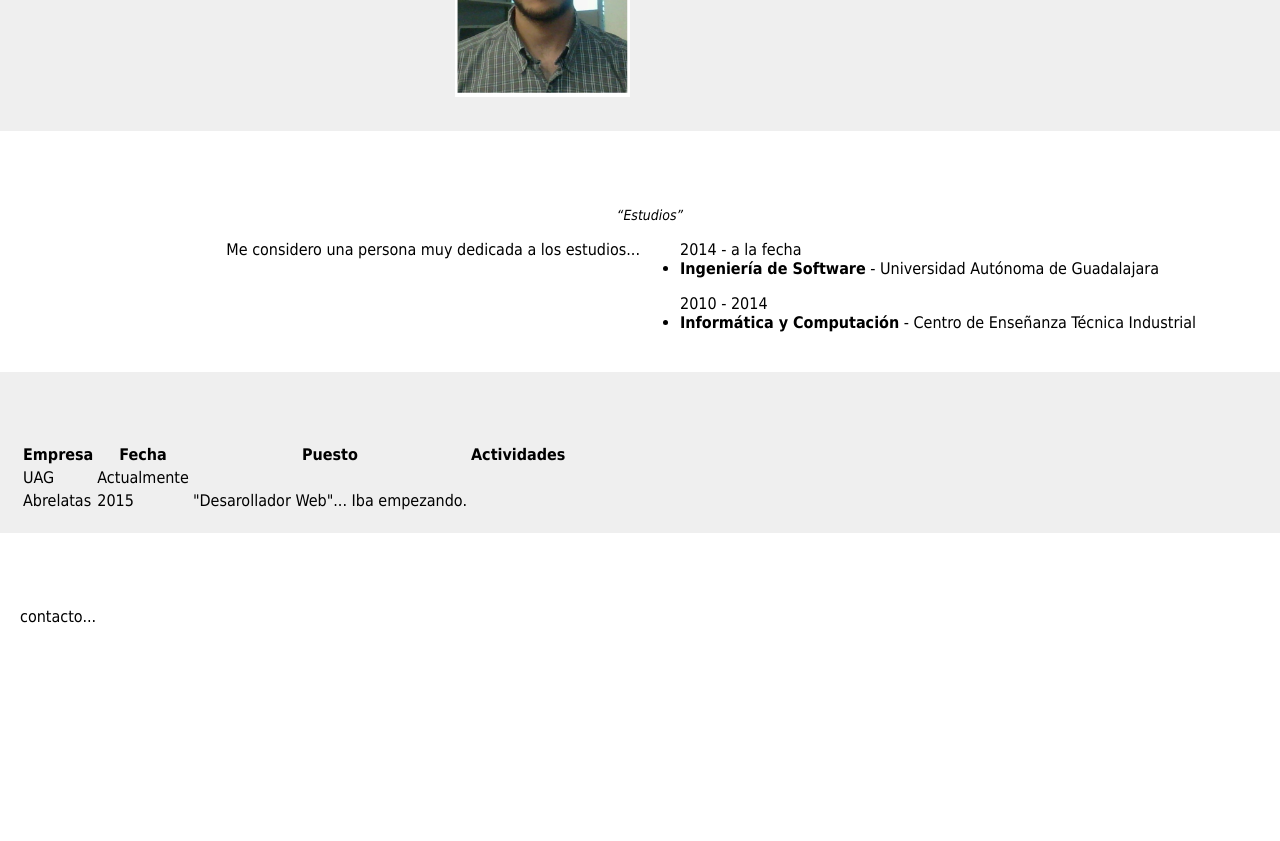
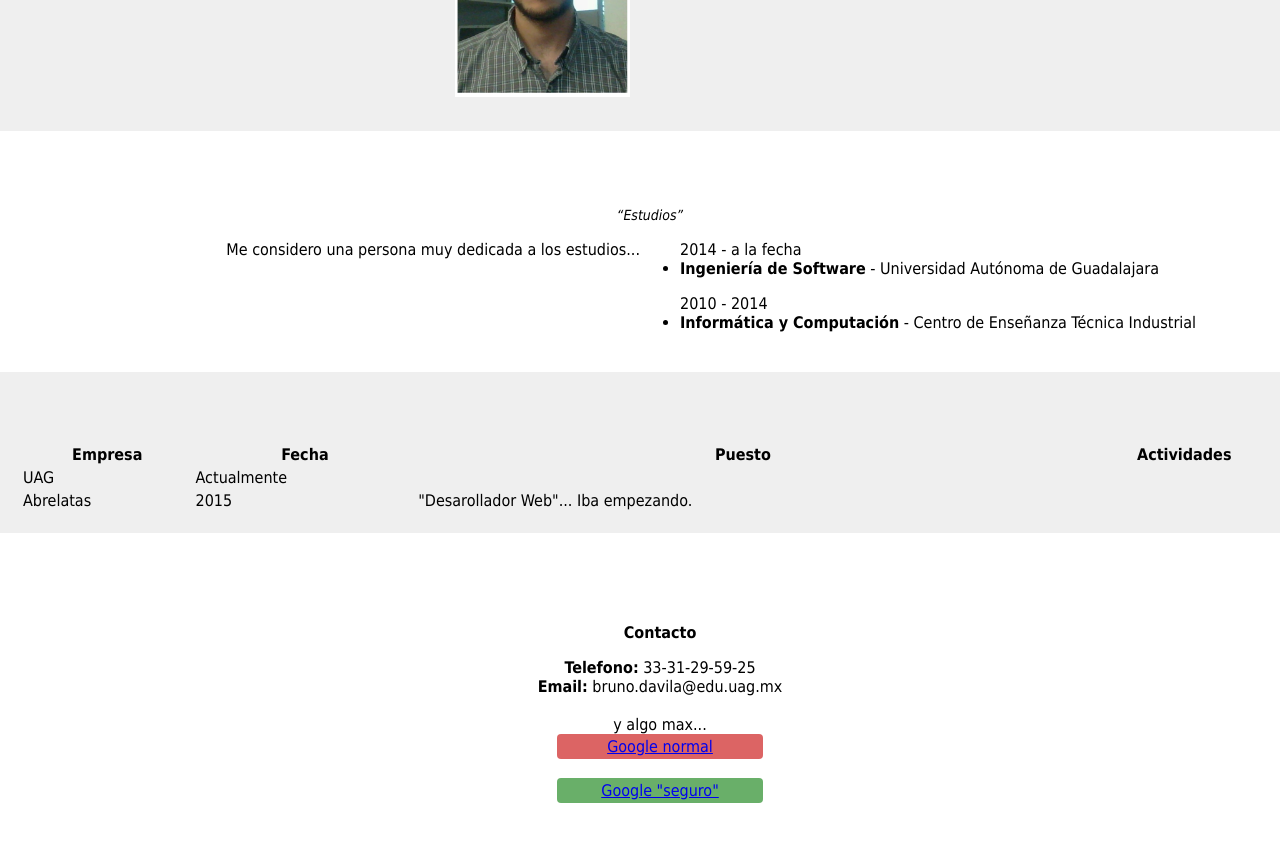
Before and after one commit to Reecus/BrunoWebSite, a plain HTML site: page index.html in a window 1280 px wide. Shown: the part 227-1068 px from the top of the page. Before the commit the page ends 873 px from the top, so only its background shows below. Drawn offline with Linux system fonts and the light colour scheme.

Commit message:
Add files via upload

```diff
--- a/Content/main.css
+++ b/Content/main.css
@@ -2,6 +2,7 @@ body{
   font-family: Tahoma,sans-serif;
   margin: 0;
   padding: :0;
+  padding-bottom: 50px;
 }
 .header{
   display: block;;
@@ -85,3 +86,35 @@ body{
    font-style: italic;
    padding-bottom: 30px;
  }
+
+ .seccion > p{
+   font-weight: bold;
+ }
+
+#ContactoSection{
+  text-align: center;;
+}
+
+#ExperienciaSection ~ span{
+  display: block;
+  padding: 20px;
+}
+
+a[href^="http://"]{
+  display: block;
+  padding: 3px;
+  background-color: #dc6464;
+  width: auto;
+  border-radius: 4px;
+  margin: auto;
+  max-width: 200px;
+}
+a[href^="https://"]{
+  display: block;
+  padding: 3px;
+  background-color: #69af69;
+  width: auto;
+  border-radius: 4px;
+  margin: auto;
+  max-width: 200px;
+}
--- a/index.html
+++ b/index.html
@@ -53,14 +53,12 @@
         </div>
       </div>
       <div class="seccion" id="ExperienciaSection">
-        <table>
+        <table style="width:100%;">
           <thead>
-            <tr>
               <th>Empresa</th>
               <th>Fecha</th>
               <th>Puesto</th>
               <th>Actividades</th>
-            </tr>
           </thead>
           <tbody>
             <tr>
@@ -77,7 +75,15 @@
         </table>
       </div>
       <div class="seccion" id="ContactoSection">
-        contacto...
+        <p>Contacto</p>
+        <span><strong>Telefono:</strong> 33-31-29-59-25</span>
+        <br>
+        <span><strong>Email:</strong> bruno.davila@edu.uag.mx</span>
+        <br><br>
+        y algo max...
+        <a href="http://www.googe.com">Google normal</a>
+        <br>
+        <a href="https://www.google.com">Google "seguro"</a>
       </div>
     </div>
   </body>
```
